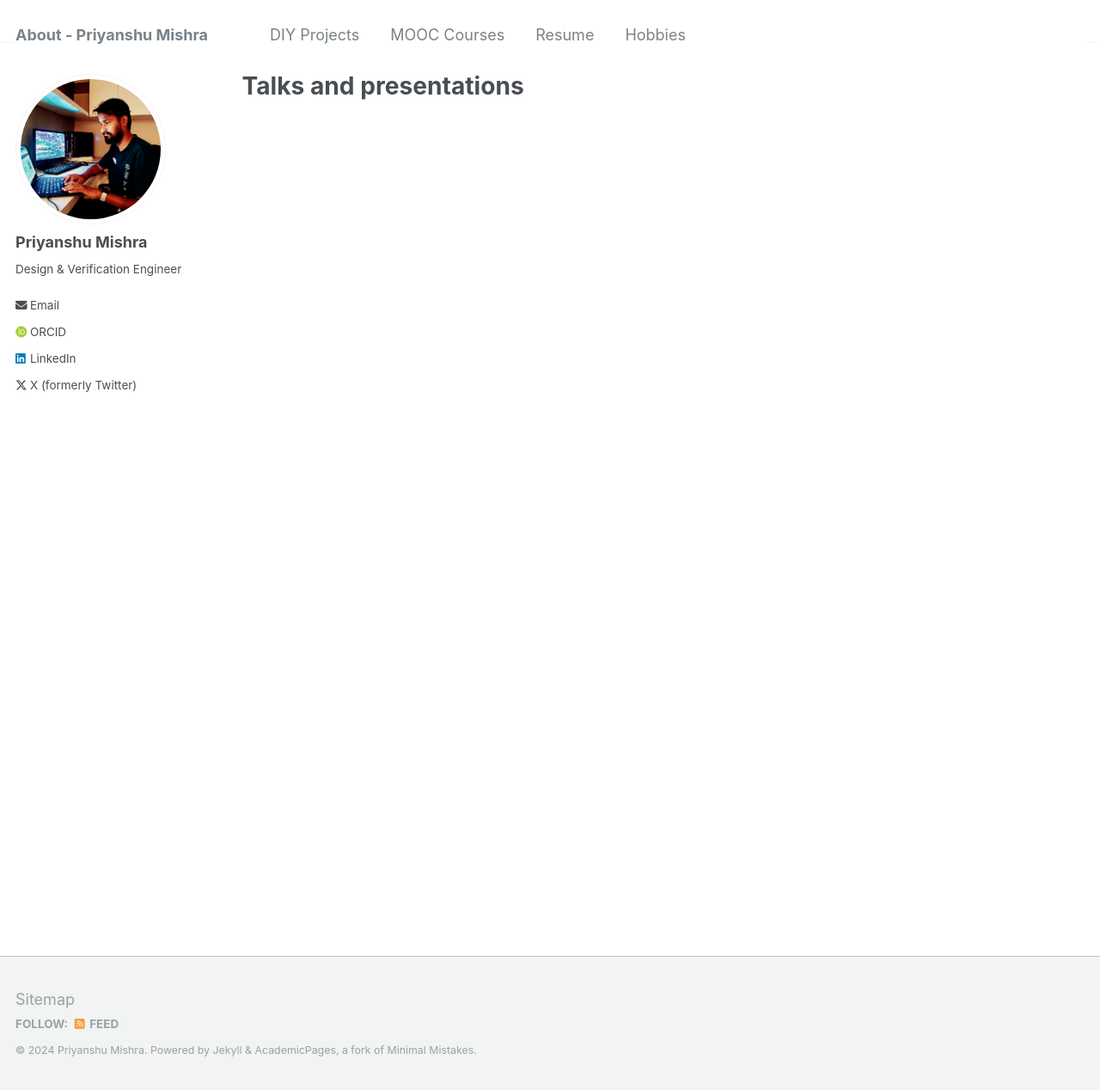
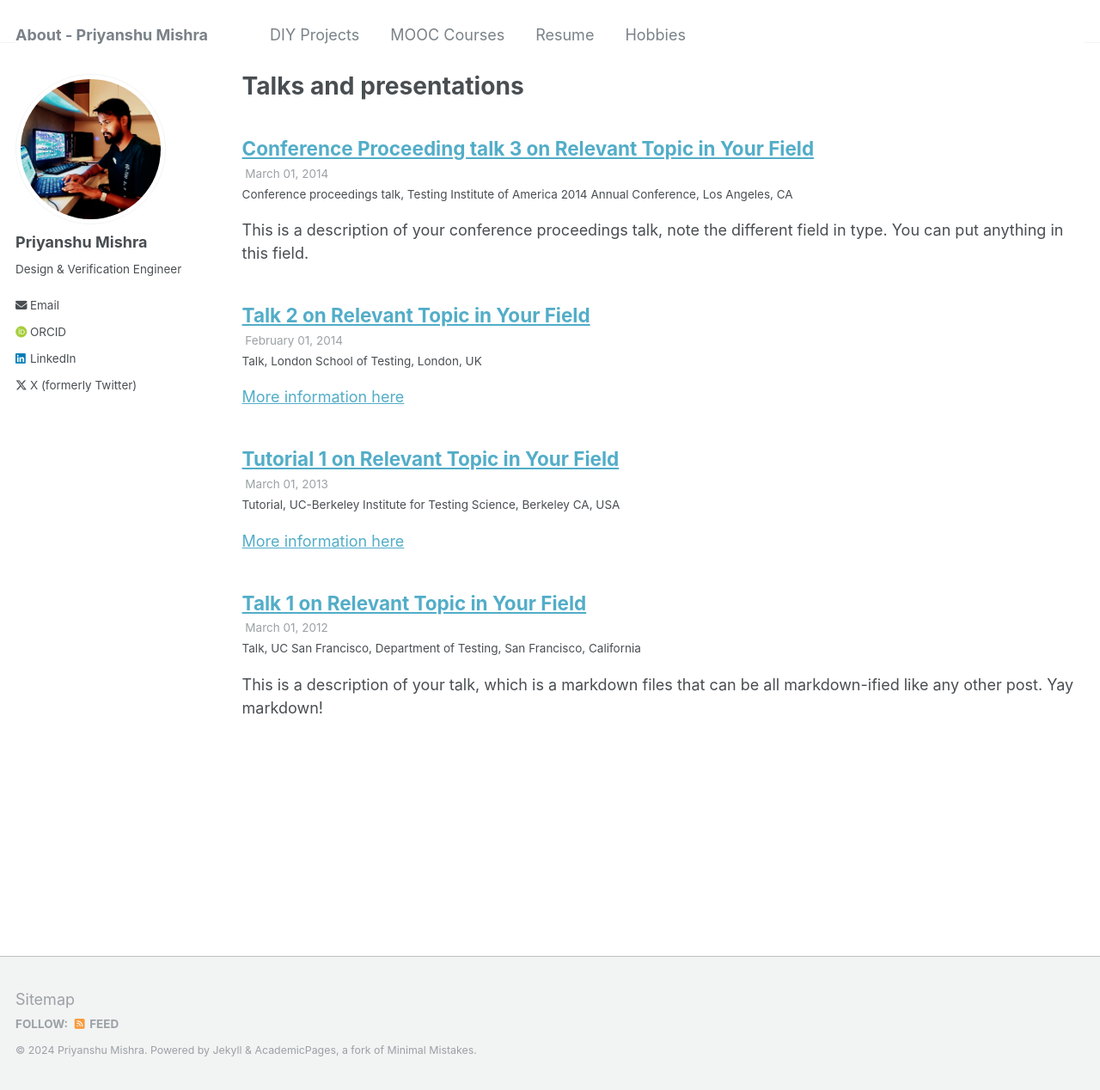
Before and after one commit to Priyanshumishra77/priyanshu.github.io, a Jekyll site: the page built from _pages/talks.html, in a window 1280 px wide and 1268 px high. Shown: the whole window at 86% size. Built offline with Jekyll 4.4.1, drawn with Linux system fonts in a browser that asks for light colours; some web fonts are replaced; part of the change alters nothing that is shown.

```diff
--- a/_config.yml
+++ b/_config.yml
@@ -177,18 +177,18 @@ kramdown:
 
 # Collections
 collections:
-  DIY Projects:
+  teaching:
     output: true
     permalink: /:collection/:path/
-  MOOC Courses:
+  publications:
     output: true
     permalink: /:collection/:path/
   portfolio:
     output: true
     permalink: /:collection/:path/
-  #talks:
-   # output: true
-    #permalink: /:collection/:path/
+  talks:
+    output: true
+    permalink: /:collection/:path/
 
 
 # Defaults
```
